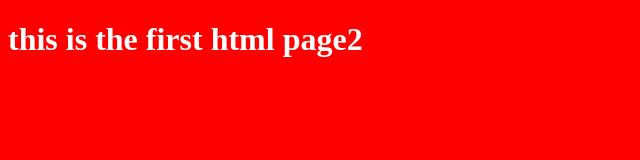
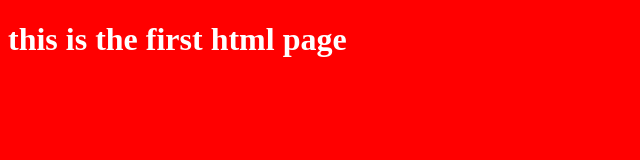
Before and after one commit to Asif-ibrahim101/learn_git, a plain HTML site: page index.html in a window 1280 px wide. Shown: the full height of the page, 0-640 px from the left. Drawn offline with Linux system fonts and the light colour scheme; files that its build step writes are made by us from their sources.

Commit message:
modified

```diff
--- a/index.html
+++ b/index.html
@@ -8,6 +8,6 @@
     <link rel="stylesheet" href="style.css">
 </head>
 <body>
-    <h1>this is the first html page2</h1>
+    <h1>this is the first html page</h1>
 </body>
 </html>
```
